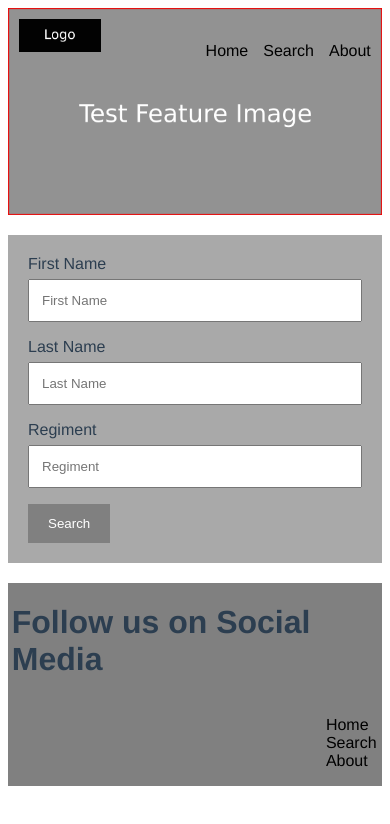
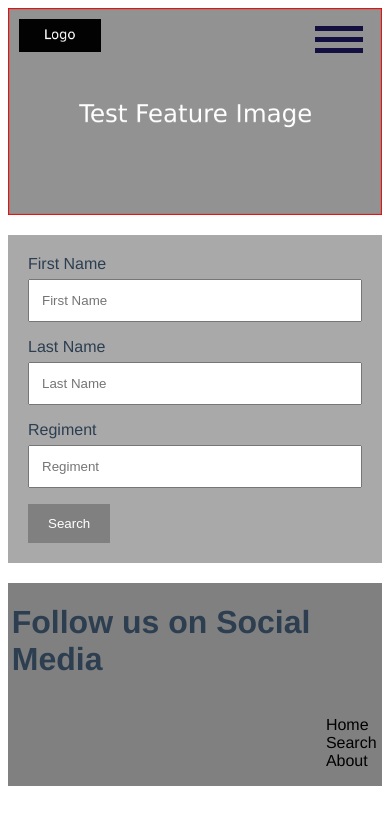
Before and after one commit to Sultana-UWP/sultana-frontend, a Vue app in the folder development/: page /#/search in a window 390 px wide. Shown: the top 824 px of the page. Built offline with nearby package versions, Linux system fonts and the light colour scheme.

Commit message:
Added a hamburger menu for mobile view only.

```diff
--- a/development/src/App.vue
+++ b/development/src/App.vue
@@ -6,12 +6,29 @@
           <img id="feature" src="./assets/main_feature.png">
           <img id="logo" src="./assets/logo.png">
           <nav>
-            <ul>
+            <div class="desktop-view">
+              <ul>
+                <li><router-link to="/">Home</router-link></li>
+                <li><router-link to="/search">Search</router-link></li>
+                <li><router-link to="/about">About</router-link></li>
+              </ul>
+            </div>
+            <div class="mobile-view">
+              <div id="burger">
+                <Burger></Burger>
+              </div>
+            </div>
+          </nav>
+          <MobileNav>
+            <div id="close">
+              <Burger></Burger>
+            </div>
+            <ul class="mobile-menu" @click.prevent="toggle">
               <li><router-link to="/">Home</router-link></li>
               <li><router-link to="/search">Search</router-link></li>
               <li><router-link to="/about">About</router-link></li>
             </ul>
-          </nav>
+          </MobileNav>
         </div>
       </div>
       <div id="content-container">
@@ -30,8 +47,22 @@
 </template>
 
 <script>
+
+  import Burger from './components/Burger.vue';
+  import MobileNav from './components/MobileNav.vue';
+  import { mutations } from '@/store.js';
+
   export default {
-
+    name: 'app',
+    components: {
+      Burger,
+      MobileNav
+    },
+    methods: {
+      toggle() {
+        mutations.toggleNav()
+      }
+    }
   }
 </script>
 
@@ -89,6 +120,18 @@
   nav{
     z-index: 1;
     clear-after: both;
+  }
+
+  #burger, #close{
+    float: right;
+    margin-right: 3%;
+    clear-after: both;
+  }
+
+  #close{
+    margin-left: 90%;
+    margin-bottom: 60px;
+    float: none;
   }
 
   nav ul{
@@ -196,5 +239,22 @@
     clear: both;
   }
 
+  ul.mobile-menu {
+    list-style-type: none;
+  }
+
+  ul.mobile-menu > li > a{
+    color: #fff;
+    text-decoration: none;
+    font-size: 1.5rem;
+    display: block;
+    margin: 15px 0;
+    padding: 15px 0;
+  }
+
+  /*ul.mobile-menu .burger{*/
+  /*  float: none;*/
+  /*  margin-left: 80%;*/
+  /*}*/
 
 </style>
--- /dev/null
+++ b/development/src/components/Burger.vue
@@ -0,0 +1,111 @@
+<template>
+    <div id="burger"
+         :class="{ 'active' : isBurgerActive }"
+         @click.prevent="toggle">
+        <slot>
+            <button type="button" class="burger-button" title="Menu">
+                <span class="hidden">Toggle menu</span>
+                <span class="burger-bar burger-bar--1"></span>
+                <span class="burger-bar burger-bar--2"></span>
+                <span class="burger-bar burger-bar--3"></span>
+            </button>
+        </slot>
+    </div>
+</template>
+<script>
+    import { store, mutations } from '@/store.js'
+
+    export default {
+        computed: {
+            isBurgerActive() {
+                return store.isNavOpen
+            }
+        },
+        methods: {
+            toggle() {
+                mutations.toggleNav()
+            }
+        }
+    }
+</script>
+
+<style>
+    .hidden {
+        visibility: hidden;
+    }
+
+    button {
+        cursor: pointer;
+    }
+
+    button:focus {
+        outline: 0;
+    }
+
+    .burger-button {
+        position: relative;
+        height: 60px;
+        width: 60px;
+        display: block;
+        z-index: 3;
+        border: 0;
+        border-radius: 0;
+        background-color: transparent;
+        pointer-events: all;
+        transition: transform .6s cubic-bezier(.165,.84,.44,1);
+    }
+
+    .burger-bar {
+        background-color: #130f40;
+        position: absolute;
+        top: 50%;
+        right: 6px;
+        left: 6px;
+        height: 5px;
+        width: auto;
+        margin-top: -1px;
+        transition: transform .6s cubic-bezier(.165,.84,.44,1),opacity .3s cubic-bezier(.165,.84,.44,1),background-color .6s cubic-bezier(.165,.84,.44,1);
+    }
+
+    .burger-bar--1 {
+        -webkit-transform: translateY(-6px);
+        transform: translateY(-11px);
+    }
+
+    .burger-bar--2 {
+        transform-origin: 100% 50%;
+        transform: scaleX(1);
+    }
+
+    /*.burger-button:hover .burger-bar--2 {*/
+    /*    transform: scaleX(1);*/
+    /*}*/
+
+    /*.no-touchevents .burger-bar--2:hover {*/
+    /*    transform: scaleX(1);*/
+    /*}*/
+
+    .burger-bar--3 {
+        transform: translateY(11px);
+    }
+
+    #burger.active .burger-button {
+        transform: rotate(-180deg);
+    }
+
+    #burger.active .burger-bar {
+        background-color: #fff;
+    }
+
+    #burger.active .burger-bar--1 {
+        transform: rotate(45deg)
+    }
+
+    #burger.active .burger-bar--2 {
+        opacity: 0;
+    }
+
+    #burger.active .burger-bar--3 {
+        transform: rotate(-45deg)
+    }
+</style>
--- /dev/null
+++ b/development/src/components/MobileNav.vue
@@ -0,0 +1,64 @@
+<template>
+    <div class="sidebar">
+        <div class="dark" @click="closeMenu" v-if="isPanelOpen"></div>
+        <transition name="slide">
+            <div v-if="isPanelOpen"
+                 class="mobile-nav">
+                <slot></slot>
+            </div>
+        </transition>
+    </div>
+</template>
+<script>
+    import { store, mutations } from '@/store.js'
+
+    export default {
+        methods: {
+            closeMenu: mutations.toggleNav
+        },
+        computed: {
+            isPanelOpen() {
+                return store.isNavOpen
+            }
+        }
+    }
+</script>
+
+<style>
+    .slide-enter-active,
+    .slide-leave-active
+    {
+        transition: transform 0.2s ease;
+    }
+
+    .slide-enter,
+    .slide-leave-to {
+        transform: translateY(-100%);
+        transition: all 0.2s ease-in 0s
+    }
+
+    .dark {
+        background-color: rgba(0,0,0,.5);
+        width: 100%;
+        height: 100%;
+        position: fixed;
+        top: 0;
+        left: 0;
+        cursor: pointer;
+        z-index: 2;
+    }
+
+    .mobile-nav {
+        overflow-y: auto;
+        background-color: gray;
+        position: fixed;
+        top: 0;
+        left: 50%;
+        height: auto;
+        min-height: fit-content;
+        z-index: 3;
+        width: 90%;
+        margin-left: -45%;
+        padding: 30px 0;
+    }
+</style>
--- /dev/null
+++ b/development/src/store.js
@@ -0,0 +1,13 @@
+import Vue from "vue";
+
+// save our state (isPanel open or not)
+export const store = Vue.observable({
+    isNavOpen: false
+});
+
+// We call toggleNav anywhere we need it in our app
+export const mutations = {
+    toggleNav() {
+        store.isNavOpen = !store.isNavOpen
+    }
+};
```
